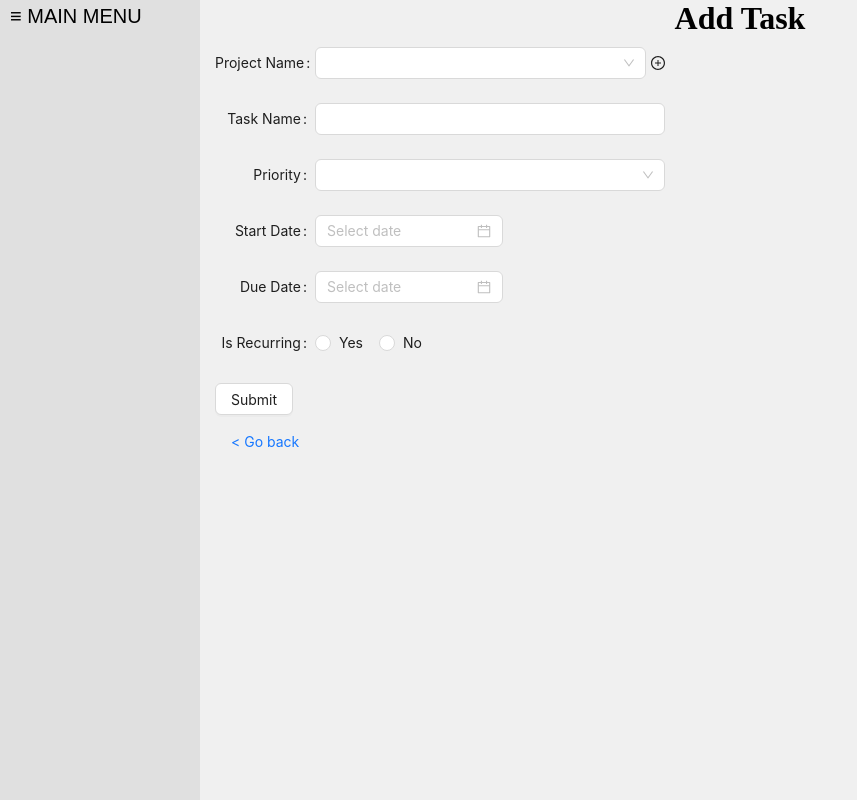
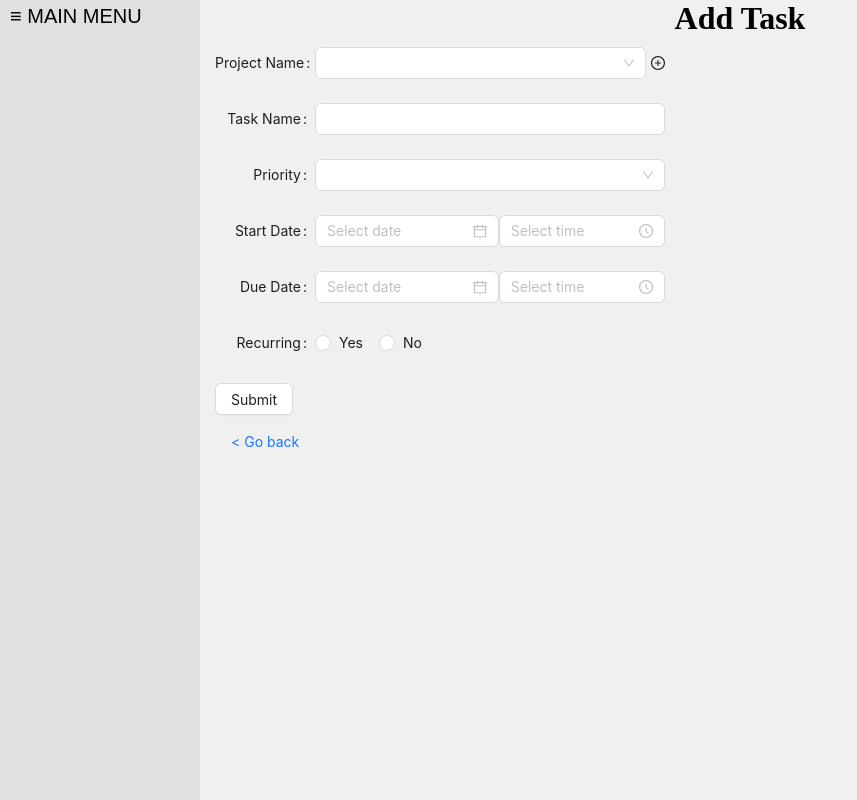
Before and after one commit to jdolphin5/TaskJolt, a React app in the folder client/: page /addtask/1 in a window 1280 px wide. Shown: the whole page, without its empty margins (0-857 px from the left). Built offline with nearby package versions, Linux system fonts and the light colour scheme.

Commit message:
added timepicker

```diff
--- a/client/src/components/AddTask.tsx
+++ b/client/src/components/AddTask.tsx
@@ -1,5 +1,13 @@
 import React, { useState, useEffect } from "react";
-import { Form, Select, Input, DatePicker, Radio, Button } from "antd";
+import {
+  Form,
+  Select,
+  Input,
+  DatePicker,
+  TimePicker,
+  Radio,
+  Button,
+} from "antd";
 import { PlusCircleOutlined } from "@ant-design/icons";
 import AddProjectModal from "./AddProjectModal";
 import { TasksProps } from "./Types";
@@ -97,12 +105,18 @@ const AddTask: React.FC<TasksProps> = ({
           </Select>
         </Form.Item>
         <Form.Item label="Start Date">
-          <DatePicker />
+          <div style={{ display: "flex", alignItems: "center" }}>
+            <DatePicker />
+            <TimePicker use12Hours format="h:mm a" />
+          </div>
         </Form.Item>
         <Form.Item label="Due Date">
-          <DatePicker />
+          <div style={{ display: "flex", alignItems: "center" }}>
+            <DatePicker />
+            <TimePicker use12Hours format="h:mm a" />
+          </div>
         </Form.Item>
-        <Form.Item label="Is Recurring">
+        <Form.Item label="Recurring">
           <Radio.Group>
             <Radio value="yes">Yes</Radio>
             <Radio value="no">No</Radio>
```
